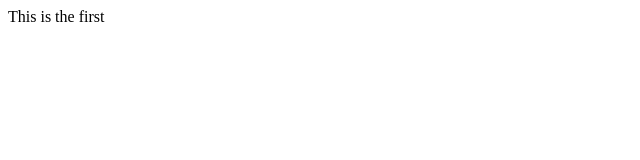
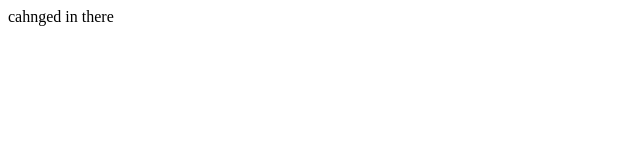
Before and after one commit to ajasifahmed/Bootcamp-2020, a plain HTML site: page index.html in a window 1280 px wide. Shown: the full height of the page, 0-640 px from the left. Drawn offline with Linux system fonts and the light colour scheme.

Commit message:
Update index.html
second change

```diff
--- a/index.html
+++ b/index.html
@@ -6,6 +6,6 @@
     <title>Document</title>
 </head>
 <body>
-    This is the first
+    cahnged in there
 </body>
 </html>
```
